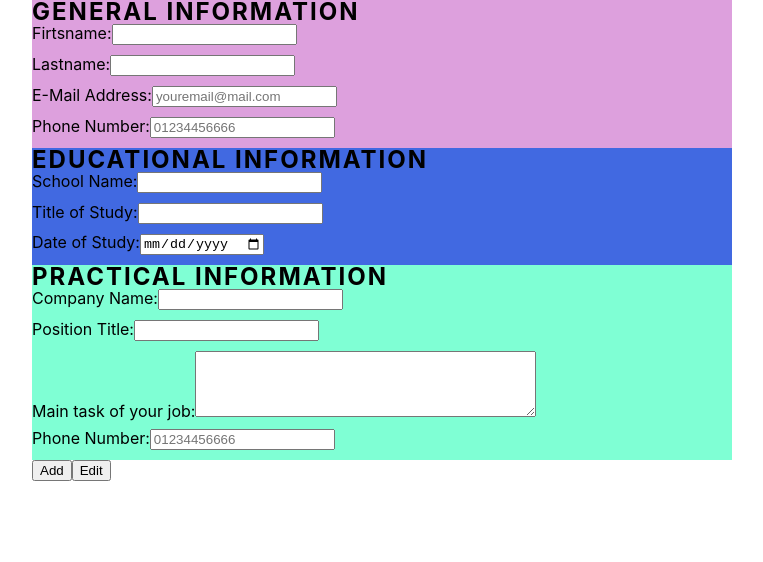
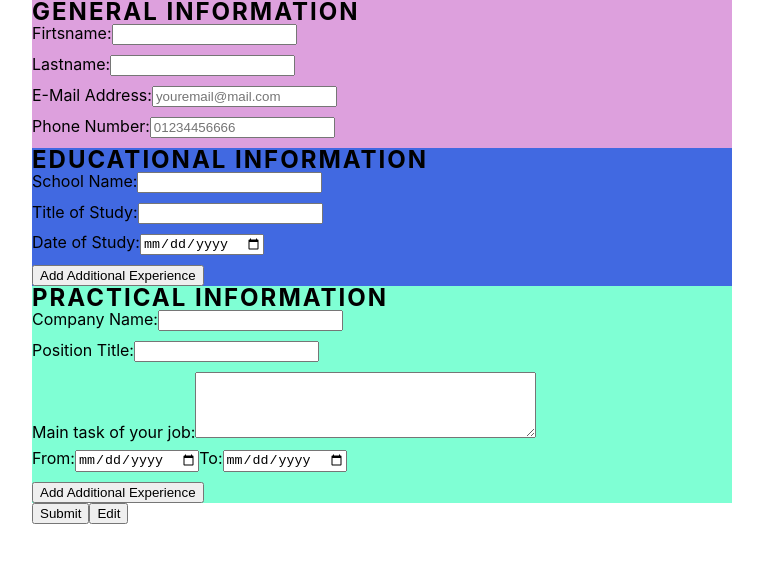
Before and after one commit to Brece/cv-application, a React (Create React App) app: page / in a window 1280 px wide. Shown: the top 562 px of the page, without its empty margins (258-1021 px from the left). Built offline with nearby package versions, Linux system fonts and the light colour scheme.

Commit message:
adds state update for parent component, adds additional sections for educational

```diff
--- a/src/App.js
+++ b/src/App.js
@@ -6,11 +6,24 @@ import PracticalExperience from './components/Practical-experience';
 class App extends React.Component {
 	constructor() {
 		super();
-	this.state = {}
+		this.state = {
+			general: {},
+			educational: {},
+			practical: {}
+		}
 	}
 
 	handleSubmit = (e) => {
 		e.preventDefault();
+
+	}
+
+	handleStateChange = (e) => {
+		const name = e.target.name;
+        const value = e.target.value;
+		const key = e.target.dataset.key;
+
+        this.setState({ [key]: {...this.state[key], [name]: value } });
 	}
 
 	render() {
@@ -18,11 +31,11 @@ render() {
 		return (
 		<div className="o-wrap App">
 			<form onSubmit={this.handleSubmit} className='c-form'>
-			<GeneralInformation handleSubmit={this.handleSubmit} />
-			<EducationalExperience handleSubmit={this.handleSubmit} />
-			<PracticalExperience handleSubmit={this.handleSubmit} />
+				<GeneralInformation handleStateChange={this.handleStateChange} />
+				<EducationalExperience handleStateChange={this.handleStateChange} />
+				<PracticalExperience handleStateChange={this.handleStateChange} />
 				<div className='c-form__group'>
-				<button type='submit' className='c-form__group__btn'>Add</button>
+					<button type='submit' className='c-form__group__btn'>Submit</button>
 					<button type='button' className='c-form__group__btn'>Edit</button>
 				</div>
 			</form>
--- a/src/components/Educational-experience.js
+++ b/src/components/Educational-experience.js
@@ -1,29 +1,73 @@
 import React from "react";
+import uniqid from 'uniqid';
 
 class EducationalExperience extends React.Component {
     constructor() {
         super();
-        this.state = {}
+        this.state = {
+            counter: 0
+        }
+    }
+    handleChange = (e) => {
+        this.props.handleStateChange(e);
+    }
+
+    newSection = () => {
+        return (
+            <div className='c-form__content' key={uniqid()}>
+                <div className='c-form__content__group'>
+                    <label htmlFor='school'>School Name:</label>
+                    <input type='text' id='school' name='school' data-key='educational' required onChange={this.handleChange} />
+                </div>
+                <div className='c-form__content__group'>
+                    <label htmlFor='study'>Title of Study:</label>
+                    <input type='text' id='study' name='study' data-key='educational' required onChange={this.handleChange} />
+                </div>
+                <div className='c-form__content__group'>
+                    <label htmlFor='date'>Date of Study:</label>
+                    <input type='date' id='date' name='date' data-key='educational' required onChange={this.handleChange} />
+                </div>
+                <button type='button' className='c-btn c-practical__btn' onClick={this.handleCounter()}>Delete</button>
+            </div>
+        )
+    }
+
+    // TODO: increase and decrease counter and delete section
+    handleCounter = () => {
+        this.setState({ counter: this.state.counter + 1 },
+            () => this.renderSection());
+    }
+
+    renderSection = () => {
+        let sections = [];
+        for (let i = 0; i < this.state.counter; i++) {
+            sections.push(this.newSection());
+        }
+        return sections;
     }
 
     render() {
         return (
-            <section className='c-educational'>
+            <section id='c-educational'>
                 <h2 className='c-educational__title'>Educational Information</h2>
-                <div className='c-form__group'>
-                    <label htmlFor='school'>School Name:</label>
-                    <input type='text' id='school' />
+                <div className="c-form__content">
+                    <div className='c-form__content__group'>
+                        <label htmlFor='school'>School Name:</label>
+                        <input type='text' id='school' name='school' data-key='educational' required onChange={this.handleChange} />
+                    </div>
+                    <div className='c-form__content__group'>
+                        <label htmlFor='study'>Title of Study:</label>
+                        <input type='text' id='study' name='study' data-key='educational' required onChange={this.handleChange} />
+                    </div>
+                    <div className='c-form__content__group'>
+                        <label htmlFor='date'>Date of Study:</label>
+                        <input type='date' id='date' name='date' data-key='educational' required onChange={this.handleChange} />
+                    </div>
                 </div>
-                <div className='c-form__group'>
-                    <label htmlFor='study'>Title of Study:</label>
-                    <input type='text' id='study' />
-                </div>
-                <div className='c-form__group'>
-                    <label htmlFor='date'>Date of Study:</label>
-                    <input type='date' id='date' />
-                </div>
+                {this.renderSection()}
+                <button type='button' className='c-btn c-practical__btn' onClick={this.handleCounter}>Add Additional Experience</button>
             </section>
-        )
+        );
     }
 }
 
--- a/src/components/General-information.js
+++ b/src/components/General-information.js
@@ -1,33 +1,34 @@
 import React from 'react';
 
 class GeneralInformation extends React.Component {
-    constructor() {
-        super();
-        this.state = {}
+    handleChange = (e) => {
+        this.props.handleStateChange(e);
     }
 
     render() {
         return (
-            <section className='c-general'>
+            <section id='c-general'>
                 <h2 className='c-general__title'>General Information</h2>
-                <div className='c-form__group'>
+                <div className="c-form__content">
+                    <div className='c-form__content__group'>
                         <label htmlFor='firstname'>Firtsname:</label>
-                    <input type='text' id='firstname' />
+                        <input type='text' id='firstname' name='firstname' data-key='general' required onChange={this.handleChange} />
                     </div>
-                <div className='c-form__group'>
+                    <div className='c-form__content__group'>
                         <label htmlFor='lastname'>Lastname:</label>
-                    <input type='text' id='lastname' />
+                        <input type='text' id='lastname' name='lastname' data-key='general' required onChange={this.handleChange} />
                     </div>
-                <div className='c-form__group'>
+                    <div className='c-form__content__group'>
                         <label htmlFor='email'>E-Mail Address:</label>
-                    <input type='email' id='email' placeholder='youremail@mail.com' />
+                        <input type='email' id='email' name='email' data-key='general' placeholder='youremail@mail.com' required onChange={this.handleChange} />
                     </div>
-                <div className='c-form__group'>
+                    <div className='c-form__content__group'>
                         <label htmlFor='phone'>Phone Number:</label>
-                    <input type='tel' id='phone' placeholder='01234456666' />
+                        <input type='tel' id='phone' name='phone' data-key='general' placeholder='01234456666' onChange={this.handleChange} />
+                    </div>
                 </div>
             </section>
-        )
+        );
     }
 }
 
--- a/src/components/Practical-experience.js
+++ b/src/components/Practical-experience.js
@@ -1,33 +1,65 @@
 import React from "react";
 
 class PracticalExperience extends React.Component {
-    constructor() {
-        super();
-        this.state = {}
+    handleChange = (e) => {
+        this.props.handleStateChange(e);
+    }
+
+    // TODO: option for more than one section, determine place to render
+    renderInputSection = () => {
+        return (
+            <div className="c-form__content">
+                <div className='c-form__content__group'>
+                    <label htmlFor='company'>Company Name:</label>
+                    <input type='text' id='company' name='company' data-key='practical' required onChange={this.handleChange} />
+                </div>
+                <div className='c-form__content__group'>
+                    <label htmlFor='title'>Position Title:</label>
+                    <input type='text' id='title' name='title' data-key='practical'  required onChange={this.handleChange} />
+                </div>
+                <div className='c-form__content__group'>
+                    <label htmlFor='task'>Main task of your job:</label>
+                    <textarea type='email' id='task' name='task' data-key='practical'  rows='4' cols='40' onChange={this.handleChange} />
+                </div>
+                <div className='c-form__content__group'>
+                    <label htmlFor='from'>From:</label>
+                    <input type='date' id='from' name='from' data-key='practical'  required onChange={this.handleChange} />
+                    <label htmlFor='to'>To:</label>
+                    <input type='date' id='to' name='to' data-key='practical'  required onChange={this.handleChange} />
+                </div>
+                <button type='button' className='c-btn c-practical__btn'>Delete</button>
+            </div>
+        )
     }
 
     render() {
+            // TODO: duration 'from - to'
         return (
-            <section className='c-practical'>
+            <section id='c-practical'>
                 <h2 className='c-practical__title'>Practical Information</h2>
-                <div className='c-form__group'>
+                <div className="c-form__content">
+                    <div className='c-form__content__group'>
                         <label htmlFor='company'>Company Name:</label>
-                    <input type='text' id='company' />
+                        <input type='text' id='company' name='company' data-key='practical'  required onChange={this.handleChange} />
                     </div>
-                <div className='c-form__group'>
+                    <div className='c-form__content__group'>
                         <label htmlFor='title'>Position Title:</label>
-                    <input type='text' id='title' />
+                        <input type='text' id='title' name='title' data-key='practical'  required onChange={this.handleChange} />
                     </div>
-                <div className='c-form__group'>
+                    <div className='c-form__content__group'>
                         <label htmlFor='task'>Main task of your job:</label>
-                    <textarea type='email' id='task' rows='4' cols='40' />
+                        <textarea type='email' id='task' name='task' data-key='practical'  rows='4' cols='40' onChange={this.handleChange} />
                     </div>
-                <div className='c-form__group'>
-                    <label htmlFor='phone'>Phone Number:</label>
-                    <input type='tel' id='phone' placeholder='01234456666' />
+                    <div className='c-form__content__group'>
+                        <label htmlFor='from'>From:</label>
+                        <input type='date' id='from' name='from' data-key='practical'  required onChange={this.handleChange} />
+                        <label htmlFor='to'>To:</label>
+                        <input type='date' id='to' name='to' data-key='practical'  required onChange={this.handleChange} />
                     </div>
+                </div>
+                <button type='button' className='c-btn c-practical__btn' onClick={this.renderInputSection}>Add Additional Experience</button>
             </section>
-        )
+        );
     }
 }
 
--- a/src/styles/main.css
+++ b/src/styles/main.css
@@ -73,15 +73,15 @@ code {
   margin: 0 auto;
 }
 
-.c-general {
+#c-general {
   background-color: plum;
 }
 
-.c-educational {
+#c-educational {
   background-color: royalblue;
 }
 
-.c-practical {
+#c-practical {
   background-color: aquamarine;
 }
 
@@ -102,7 +102,7 @@ code {
           flex-direction: column;
 }
 
-.c-form__group {
+.c-form__content__group {
   margin-bottom: 10px;
 }
 /*# sourceMappingURL=main.css.map */
--- a/src/styles/main.scss
+++ b/src/styles/main.scss
@@ -27,11 +27,11 @@ code {
 
 .o-wrap { max-width: 700px; margin: 0 auto; }
 
-.c-general { background-color: plum; }
-.c-educational { background-color: royalblue; }
-.c-practical { background-color: aquamarine; }
+#c-general { background-color: plum; }
+#c-educational { background-color: royalblue; }
+#c-practical { background-color: aquamarine; }
 
 .c-general__title, .c-educational__title, .c-practical__title { font-size: $font-size-medium; font-weight: bold; letter-spacing: 2px; text-transform: uppercase; }
 
 .c-form { display: flex; flex-direction: column; }
-.c-form__group { margin-bottom: $vspace/2; }
+.c-form__content__group { margin-bottom: $vspace/2; }
```
Also changed, not shown: 1 other file (tests, documents, lock files or other folders). Lines whose indentation alone changed are shown as unchanged.
